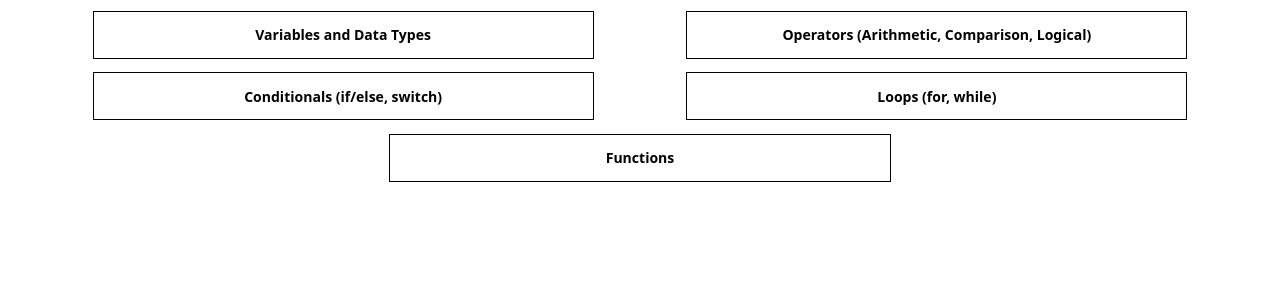
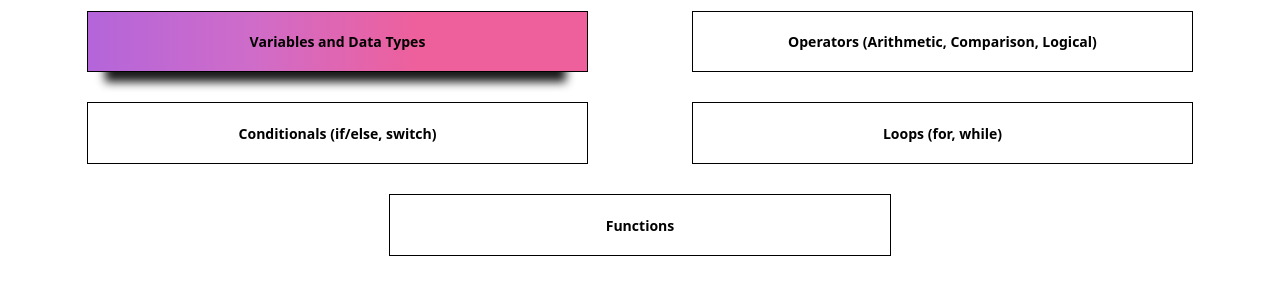
Before and after one commit to GreenCatInForest/javaScript-challenges-app, a plain HTML site: page challenges/startersJsChallenges.html in a window 1280 px wide. In both pictures the pointer is over the element "Variables and Data Types". Shown: the part 77-372 px from the top of the page. Drawn offline with Linux system fonts and the light colour scheme; files whose address does not match are found by name.

Commit message:
style buttons

```diff
--- a/styles/main.css
+++ b/styles/main.css
@@ -167,14 +167,29 @@
     flex-wrap: wrap;
     justify-content: space-evenly;
     height: 70%;
-    gap: var(--sizeMd);
+    gap: var(--sizeXl);
     align-items: center;
   }
 
   .startersJsChallenges > * {
     width: 40%;
-    padding: var(--sizeMd);
+    padding: var(--sizeLg);
     border: 1px solid black;
+  }
+
+  .startersJsChallenges section:hover {
+    background-image: linear-gradient(
+      to right,
+      #b8cbb8 0%,
+      #b8cbb8 0%,
+      #b465da 0%,
+      #cf6cc9 33%,
+      #ee609c 66%,
+      #ee609c 100%
+    );
+    transition: 2s ease;
+    box-shadow: -2px 30px 10px -20px rgba(0, 0, 0, 0.9);
+    /*-2px 100px 118px -45px*/
   }
 
   /* Fibonacci Form */
```
